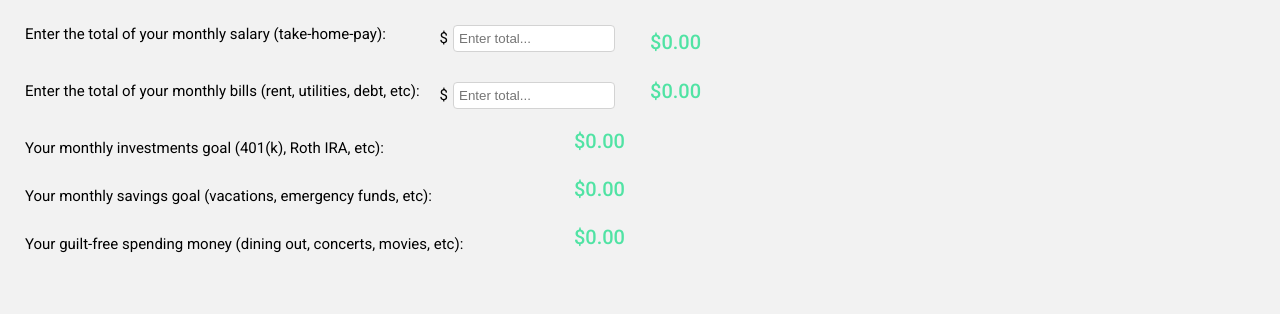
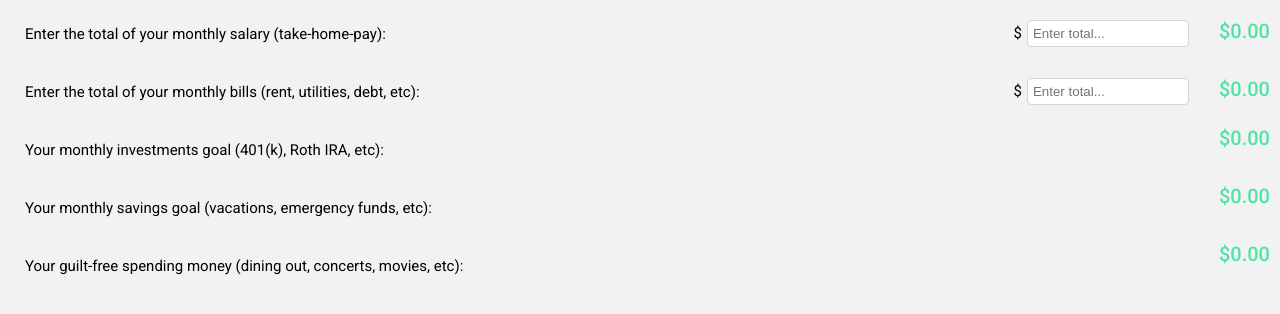
Before and after one commit to megdadkins7/teach-rich, a React (Create React App) app: page / in a window 1280 px wide. Shown: the top 314 px of the page. Built offline with nearby package versions, Linux system fonts and the light colour scheme.

Commit message:
condensed files and fixed styles

```diff
--- a/src/components/FixedCosts.js
+++ b/src/components/FixedCosts.js
@@ -2,7 +2,7 @@ import React, { useState } from 'react'
 
 import { StyledInfoInput } from '../styles/InfoInput'
 
-function FixedCosts({ addFixedCosts }) {
+function FixedCosts({ addFixedCosts, fixed }) {
   const [value, setValue] = useState("");
   const handleSubmit = e => {
     e.preventDefault();
@@ -25,6 +25,7 @@ function FixedCosts({ addFixedCosts }) {
           value={value}
           onChange={e => setValue(e.target.value)}
         />
+        <span className='MoneyFont'>${parseFloat(fixed).toFixed(2)}</span>
       </form>
       </div>
     </StyledInfoInput>
--- a/src/components/FixedCostsCard.js
+++ /dev/null
@@ -1,24 +0,0 @@
-import React from 'react'
-import styled from 'styled-components'
-
-const StyledFixedCostsCard = styled.div`
-  margin: 15px;
-  padding: 5px;
-  .FixedFont {
-    color: #51E3A4;
-    font-weight: 500;
-    font-size: 2rem;
-  }
-`;
-
-function FixedCostsCard({ fixed }) {
-  return (
-    <StyledFixedCostsCard>
-      <div className='FixedWrapper'>
-        <span className='FixedFont'>${parseFloat(fixed).toFixed(2)}</span>
-      </div>
-    </StyledFixedCostsCard>
-  )
-}
-
-export default FixedCostsCard
--- a/src/components/Investments.js
+++ b/src/components/Investments.js
@@ -1,7 +1,6 @@
 import React from 'react'
 
 import { StyledInfoInput } from '../styles/InfoInput'
-
 
 function Investments({ salary, fixed, investments, getInvestments}) {
   return (
--- a/src/components/Salary.js
+++ b/src/components/Salary.js
@@ -2,7 +2,7 @@ import React, { useState } from 'react'
 
 import { StyledInfoInput } from '../styles/InfoInput'
 
-function Salary({ addSalary }) {
+function Salary({ addSalary, salary }) {
   const [value, setValue] = useState("");
   const handleSubmit = e => {
     e.preventDefault();
@@ -26,6 +26,7 @@ function Salary({ addSalary }) {
           value={value}
           onChange={e => setValue(e.target.value)}
         />
+        <span className='MoneyFont'>${parseFloat(salary).toFixed(2)}</span>
       </form>
       </div>
     </StyledInfoInput>
--- a/src/components/SalaryCard.js
+++ /dev/null
@@ -1,24 +0,0 @@
-import React from 'react'
-import styled from 'styled-components'
-
-const StyledSalaryCard = styled.div`
-  margin: 15px;
-  padding: 5px;
-  .SalaryFont {
-    color: #51E3A4;
-    font-weight: 500;
-    font-size: 2rem;
-  }
-`;
-
-function SalaryCard({ salary }) {
-  return (
-    <StyledSalaryCard>
-      <div className='SalaryWrapper'>
-        <span className='SalaryFont'>${parseFloat(salary).toFixed(2)}</span>
-      </div>
-    </StyledSalaryCard>
-  )
-}
-
-export default SalaryCard
--- a/src/components/SpendingList.js
+++ b/src/components/SpendingList.js
@@ -1,18 +1,10 @@
 import React, { useState } from 'react'
-import styled from 'styled-components'
 
 import Salary from './Salary'
 import FixedCosts from './FixedCosts'
 import Investments from './Investments'
 import SavingsGoals from './SavingsGoals'
 import GuiltFree from './GuiltFree'
-import SalaryCard from './SalaryCard';
-import FixedCostsCard from './FixedCostsCard';
-
-const StyledSpendingList = styled.div`
-  display: flex;
-  margin: 10px;
-`;
 
 function SpendingList() {
   const initialSalary = 0
@@ -49,19 +41,13 @@ function SpendingList() {
    setSpending(newSpending)
   }
   return (
-    <StyledSpendingList>
-      <div className='ListWrapper'>
-        <Salary salary={salary} addSalary={addSalary} />
-        <FixedCosts fixed={fixed} addFixedCosts={addFixedCosts} />
-        <Investments salary={salary} fixed={fixed} investments={investments} getInvestments={getInvestments} />
-        <SavingsGoals salary={salary} fixed={fixed} investments={investments} savings={savings} getSavings={getSavings} />
-        <GuiltFree salary={salary} fixed={fixed} investments={investments} savings={savings} spending={spending} getSpending={getSpending} />
-      </div>
-      <div className='CardWrapper'>
-        <SalaryCard salary={salary} />
-        <FixedCostsCard fixed={fixed} />
-      </div>
-    </StyledSpendingList>
+    <>
+      <Salary salary={salary} addSalary={addSalary} />
+      <FixedCosts fixed={fixed} addFixedCosts={addFixedCosts} />
+      <Investments salary={salary} fixed={fixed} investments={investments} getInvestments={getInvestments} />
+      <SavingsGoals salary={salary} fixed={fixed} investments={investments} savings={savings} getSavings={getSavings} />
+      <GuiltFree salary={salary} fixed={fixed} investments={investments} savings={savings} spending={spending} getSpending={getSpending} />
+    </>
   )
 }
 
--- a/src/styles/InfoInput.js
+++ b/src/styles/InfoInput.js
@@ -2,13 +2,13 @@ import styled from 'styled-components'
 
 export const StyledInfoInput = styled.div`
   display: flex;
+  margin: 10px;
   .Info {
     margin: 10px;
     padding: 5px;
   }
   .DollarWrapper {
     margin-left: auto;
-    padding: 5px;
   }
   .Dollar {
     margin-right: 5px;
@@ -23,6 +23,7 @@ export const StyledInfoInput = styled.div`
     width: 150px;
   }
   .MoneyFont{
+    margin-left: 20px;
     color: #51E3A4;
     font-weight: 500;
     font-size: 2rem;
```
Also changed, not shown: src/data.js (deleted, +0 -27 lines).
